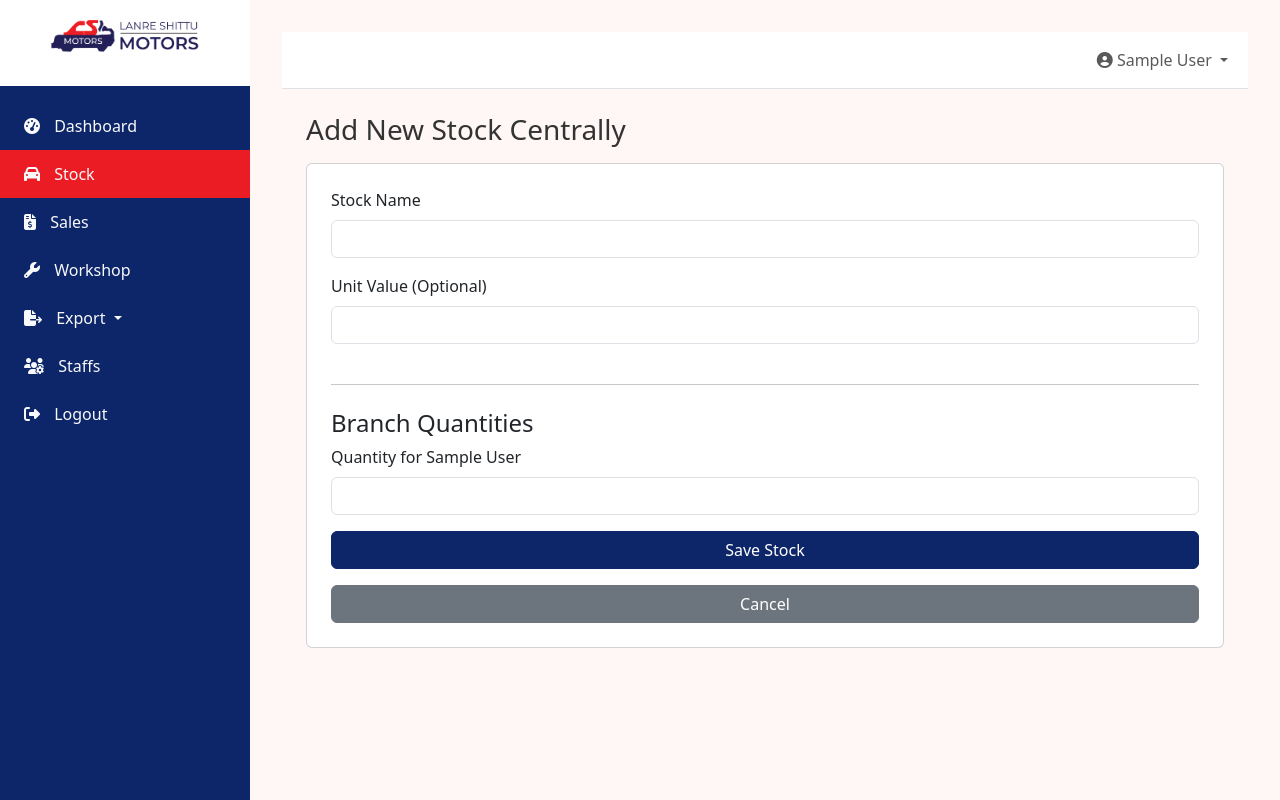
After one commit to boithompson/lsm_portal, a Django app: page /stock/central/add/ in a window 1280 px wide. The commit adds this page. Run offline with Django 5.2, Linux system fonts and the light colour scheme; a user stored in the database is signed in; tables that the repository leaves empty hold one stand-in row (values such as "Sample post").

Commit message:
Added a central stock management page

```diff
--- a/store/forms.py
+++ b/store/forms.py
@@ -1,7 +1,9 @@
 from django import forms
-from .models import Stock, SalesRecord, SalesItem, Branch
+from .models import Stock, SalesRecord, SalesItem
+from accounts.models import Branch # Ensure Branch is imported from accounts.models
 from django.forms import inlineformset_factory
 from django.core.exceptions import ValidationError
+from django.db import transaction
 
 
 class StockForm(forms.ModelForm):
@@ -28,6 +30,78 @@ class StockForm(forms.ModelForm):
             self.fields["branch"].widget = forms.HiddenInput()
         else:
             self.fields["branch"].queryset = Branch.objects.all()
+
+
+class CentralStockForm(forms.Form):
+    name = forms.CharField(
+        max_length=255, widget=forms.TextInput(attrs={"class": "form-control"})
+    )
+    unit_value = forms.DecimalField(
+        required=False,
+        widget=forms.NumberInput(attrs={"class": "form-control", "step": "0.01"}),
+    )
+
+    def __init__(self, *args, **kwargs):
+        super().__init__(*args, **kwargs)
+        self.branches = Branch.objects.all().order_by("name")
+        for branch in self.branches:
+            field_name = f"quantity_branch_{branch.id}"
+            self.fields[field_name] = forms.IntegerField(
+                required=False,
+                min_value=0,
+                widget=forms.NumberInput(attrs={"class": "form-control", "min": "0"}),
+                label=f"Quantity for {branch.name}",
+            )
+            # If editing an existing stock item, pre-populate quantities
+            if self.initial.get('stock_item_id'):
+                stock_item = Stock.objects.filter(
+                    name=self.initial['name'],
+                    branch=branch
+                ).first()
+                if stock_item:
+                    self.initial[field_name] = stock_item.quantity
+
+
+    def clean(self):
+        cleaned_data = super().clean()
+        name = cleaned_data.get("name")
+        unit_value = cleaned_data.get("unit_value")
+
+        if not name:
+            raise ValidationError("Stock name is required.")
+
+        # Check if at least one quantity is provided
+        any_quantity_provided = False
+        for branch in self.branches:
+            field_name = f"quantity_branch_{branch.id}"
+            if cleaned_data.get(field_name) is not None:
+                any_quantity_provided = True
+                break
+
+        if not any_quantity_provided:
+            # Only raise error if it's a new stock item and no quantities are provided
+            # For existing stock, quantities can be zeroed out
+            if not self.initial.get('stock_item_id'): # Assuming stock_item_id is passed for updates
+                self.add_error(None, "At least one branch must have a quantity assigned.")
+
+        return cleaned_data
+
+    def save(self):
+        name = self.cleaned_data["name"]
+        unit_value = self.cleaned_data["unit_value"]
+
+        with transaction.atomic():
+            for branch in self.branches:
+                field_name = f"quantity_branch_{branch.id}"
+                quantity = self.cleaned_data.get(field_name)
+
+                if quantity is not None:
+                    stock, created = Stock.objects.update_or_create(
+                        name=name,
+                        branch=branch,
+                        defaults={"quantity": quantity, "unit_value": unit_value},
+                    )
+        return True # Indicate success
 
 
 class SalesRecordForm(forms.ModelForm):
--- a/store/urls.py
+++ b/store/urls.py
@@ -16,4 +16,6 @@ urlpatterns = [
     ),
     path("sales/create/", views.create_sales_record, name="create_sales_record"),
     path("sales/export/", views.SalesExportView.as_view(), name="sales_export"),
+    path("stock/central/add/", views.central_add_stock_view, name="central_add_stock"),
+    path("stock/central/edit/<str:stock_name>/", views.central_add_stock_view, name="central_edit_stock"),
 ]
--- a/store/views.py
+++ b/store/views.py
@@ -2,7 +2,7 @@ from django.shortcuts import render, redirect, get_object_or_404
 from django.contrib.auth.decorators import login_required
 from django.contrib.auth.mixins import LoginRequiredMixin, UserPassesTestMixin
 from .models import Stock, SalesRecord, SalesItem
-from .forms import StockForm, SalesRecordForm, SalesItemFormSet
+from .forms import StockForm, SalesRecordForm, SalesItemFormSet, CentralStockForm # Import CentralStockForm
 from .export_forms import StockExportForm, SalesExportForm
 from accounts.models import Branch
 from django.db.models import Q, Sum
@@ -38,6 +38,62 @@ def add_stock(request):
         form = StockForm(user=request.user)
 
     return render(request, "store/add_stock.html", {"form": form})
+
+
+@login_required
+def central_add_stock_view(request, stock_name=None):
+    # Only allow admin and manager users
+    if request.user.access_level not in ["admin", "manager"]:
+        messages.error(request, "You do not have permission to access this page.")
+        return redirect("store:stock_list")
+
+    initial_data = {}
+    if stock_name:
+        # Fetch an existing stock item to get general details for pre-population
+        # We assume 'name' is unique enough for a central stock item, or we'd need a UUID for the "master" stock
+        existing_stock_items = Stock.objects.filter(name=stock_name)
+        if existing_stock_items.exists():
+            first_stock_item = existing_stock_items.first()
+            initial_data["name"] = first_stock_item.name
+            initial_data["unit_value"] = first_stock_item.unit_value
+            initial_data["stock_item_id"] = first_stock_item.id # Pass an ID to indicate update mode
+
+            # Pre-populate branch quantities
+            for stock_item in existing_stock_items:
+                field_name = f"quantity_branch_{stock_item.branch.id}"
+                initial_data[field_name] = stock_item.quantity
+        else:
+            messages.warning(request, f"Stock item '{stock_name}' not found for editing.")
+            return redirect("store:central_add_stock") # Redirect to add new if not found
+
+    if request.method == "POST":
+        form = CentralStockForm(request.POST, initial=initial_data)
+        if form.is_valid():
+            form.save()
+            messages.success(request, "Stock updated across branches successfully.")
+            return redirect("store:stock_list") # Redirect to stock list or a confirmation page
+        else:
+            messages.error(request, "Please correct the errors below.")
+    else:
+        form = CentralStockForm(initial=initial_data)
+
+    branches = Branch.objects.all().order_by("name")
+    branch_fields = []
+    for branch in branches:
+        field_name = f"quantity_branch_{branch.id}"
+        if field_name in form.fields: # Ensure the field exists in the form
+            branch_fields.append({
+                'branch': branch,
+                'field': form[field_name] # Get the BoundField
+            })
+
+    context = {
+        "form": form,
+        "branches": branches, # Keep branches for general info if needed
+        "branch_fields": branch_fields, # New list of branch and their bound fields
+        "stock_name": stock_name, # Pass stock_name to template for conditional rendering
+    }
+    return render(request, "store/central_add_stock.html", context)
 
 
 @login_required
--- a/templates/home/dashboard.html
+++ b/templates/home/dashboard.html
@@ -5,6 +5,11 @@
 {% block content %}
 <div class="d-sm-flex align-items-center justify-content-between mb-4">
     <h1 class="h3 mb-0 text-gray-800">Dashboard</h1>
+    {% if request.user.access_level == 'admin' or request.user.access_level == 'manager' %}
+        <a href="{% url 'store:central_add_stock' %}" class="d-none d-sm-inline-block btn btn-sm btn-primary shadow-sm">
+            <i class="fas fa-plus fa-sm text-white-50"></i> Central Stock Management
+        </a>
+    {% endif %}
 </div>
 
 <div class="row">
--- /dev/null
+++ b/templates/store/central_add_stock.html
@@ -0,0 +1,62 @@
+{% extends 'home/base.html' %}
+{% load custom_tags %} {# Keep this for other filters if needed, or remove if not #}
+
+{% block title %}
+    {% if stock_name %}Edit Stock Centrally{% else %}Add Stock Centrally{% endif %}
+{% endblock %}
+
+{% block content %}
+<div class="container mt-4">
+    <h3 class="mb-3">
+        {% if stock_name %}Edit Stock: {{ stock_name }}{% else %}Add New Stock Centrally{% endif %}
+    </h3>
+    <form method="post" class="card p-4">
+        {% csrf_token %}
+
+        {# General Stock Details #}
+        <div class="mb-3">
+            <label for="{{ form.name.id_for_label }}" class="form-label">Stock Name</label>
+            {{ form.name }}
+            {% if form.name.errors %}
+                <div class="text-danger">{{ form.name.errors }}</div>
+            {% endif %}
+        </div>
+
+        <div class="mb-3">
+            <label for="{{ form.unit_value.id_for_label }}" class="form-label">Unit Value (Optional)</label>
+            {{ form.unit_value }}
+            {% if form.unit_value.errors %}
+                <div class="text-danger">{{ form.unit_value.errors }}</div>
+            {% endif %}
+        </div>
+
+        <hr class="my-4">
+        <h4>Branch Quantities</h4>
+
+        {% for bf in branch_fields %} {# Iterate over the new branch_fields list #}
+            <div class="mb-3">
+                <label for="{{ bf.field.id_for_label }}" class="form-label">
+                    Quantity for {{ bf.branch.name }}
+                </label>
+                {{ bf.field }}
+                {% if bf.field.errors %}
+                    <div class="text-danger">{{ bf.field.errors }}</div>
+                {% endif %}
+            </div>
+        {% endfor %} {# This endfor now correctly closes the loop #}
+
+        {% if form.non_field_errors %}
+            <div class="alert alert-danger">
+                {% for error in form.non_field_errors %}
+                    {{ error }}
+                {% endfor %}
+            </div>
+        {% endif %}
+
+        <button type="submit" class="btn btn-primary mb-3">
+            {% if stock_name %}Update Stock{% else %}Save Stock{% endif %}
+        </button>
+        <a href="{% url 'store:stock_list' %}" class="btn btn-secondary">Cancel</a>
+    </form>
+</div>
+{% endblock %}
```
Also changed, not shown: home/templatetags/custom_tags.py (+14 -0 lines).
